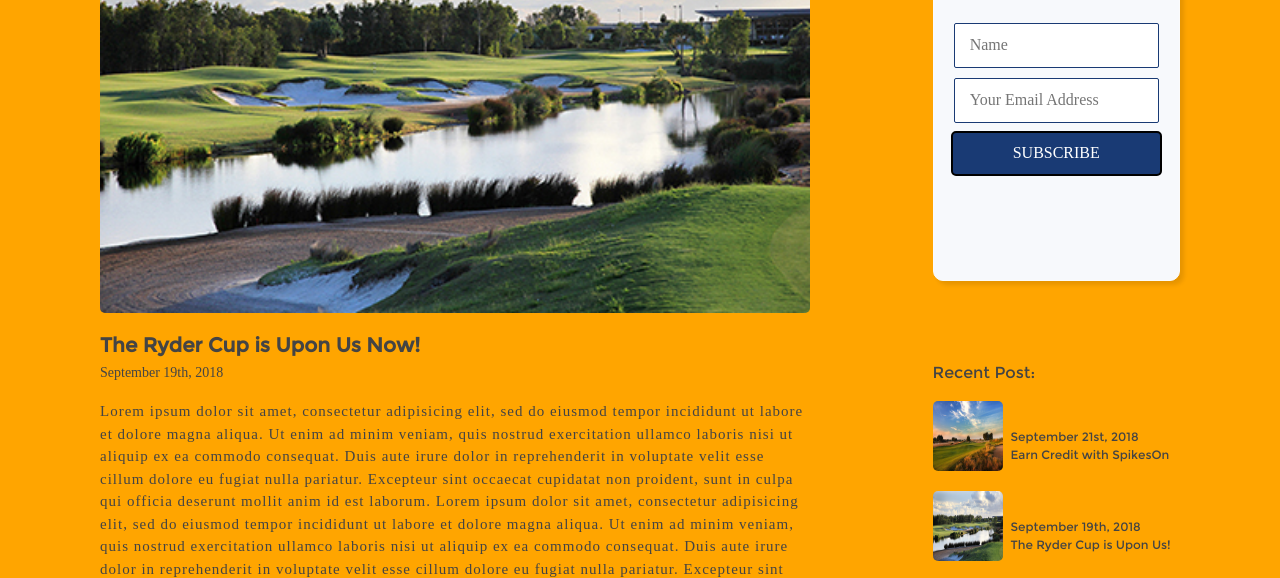
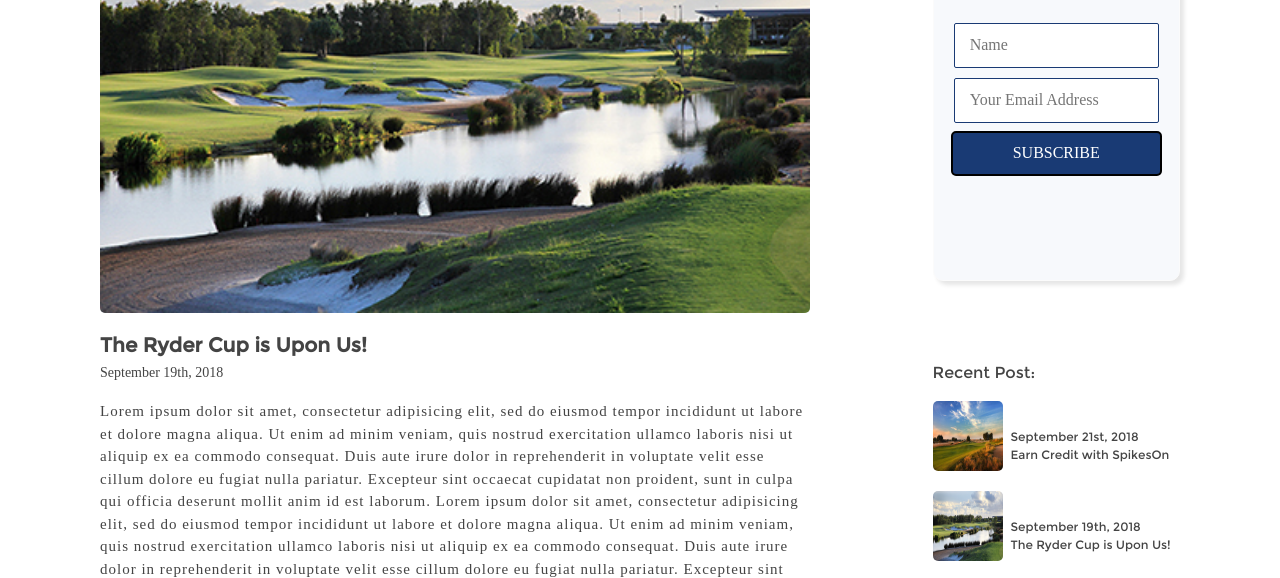
Before and after one commit to AkiSandoval/spikeson-blog, a plain HTML site: page ryder.html in a window 1280 px wide. Shown: the part 590-1168 px from the top of the page. Drawn offline with nearby package versions, Linux system fonts and the light colour scheme; a web font is replaced by a local one.

Commit message:
Revert "changes"
This reverts commit d159f6b978f09c9b6228d461697ea2d0e52c18dc.

```diff
--- a/ryder.html
+++ b/ryder.html
@@ -64,7 +64,7 @@
     <div class="blog d-flex">
       <div class="col-xl-8">
         <div><img src="img/blogpic-2.jpg" width="100%" height="80%"></div>
-          <h2>The Ryder Cup is Upon Us Now!</h2>
+          <h2>The Ryder Cup is Upon Us!</h2>
           <h3>September 19th, 2018</h3>
           <p>Lorem ipsum dolor sit amet, consectetur adipisicing elit, sed do eiusmod tempor incididunt ut labore et dolore magna aliqua. Ut enim ad minim veniam, quis nostrud exercitation ullamco laboris nisi ut aliquip ex ea commodo consequat. Duis aute irure dolor in reprehenderit in voluptate velit esse cillum dolore eu fugiat nulla pariatur. Excepteur sint occaecat cupidatat non proident, sunt in culpa qui officia deserunt mollit anim id est laborum. Lorem ipsum dolor sit amet, consectetur adipisicing elit, sed do eiusmod
           tempor incididunt ut labore et dolore magna aliqua. Ut enim ad minim veniam,
--- a/style.css
+++ b/style.css
@@ -13,7 +13,6 @@ body {
   padding: 0;
   color:#444;
   font-family: 'Montserrat';
-  background: orange;
 }
 
 h1 {
```
